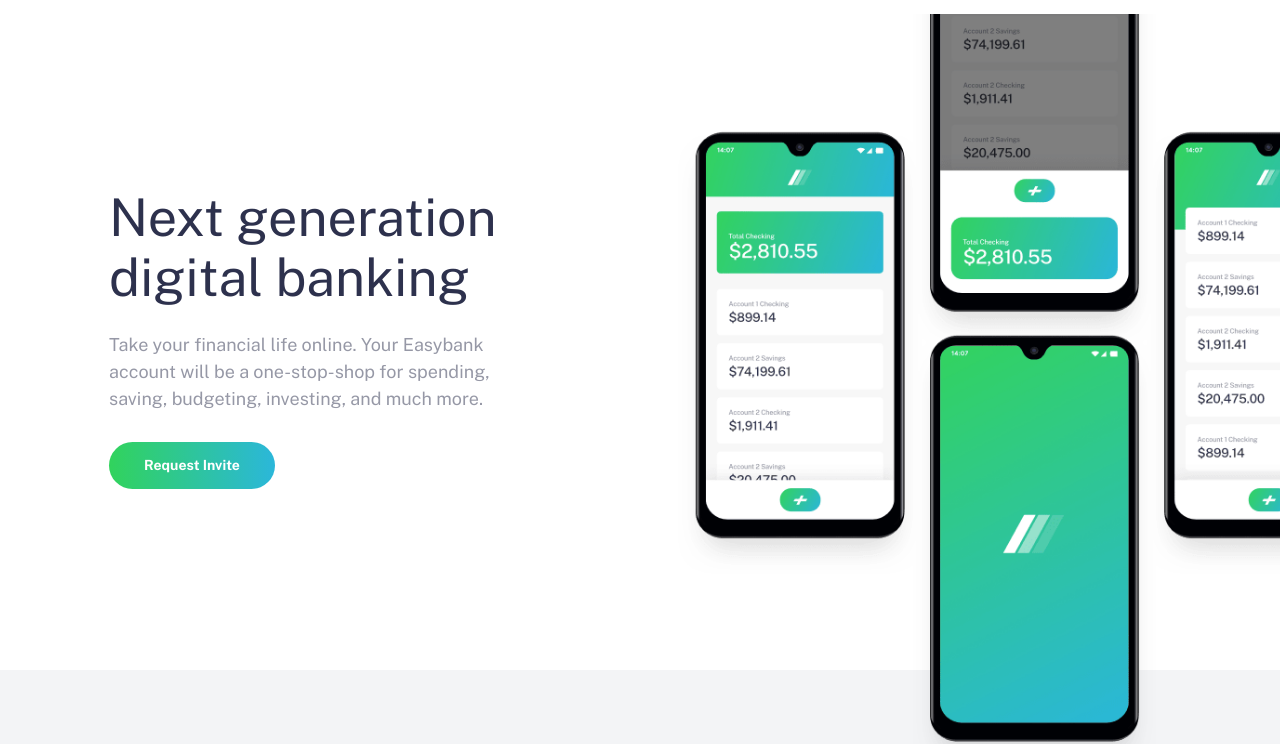
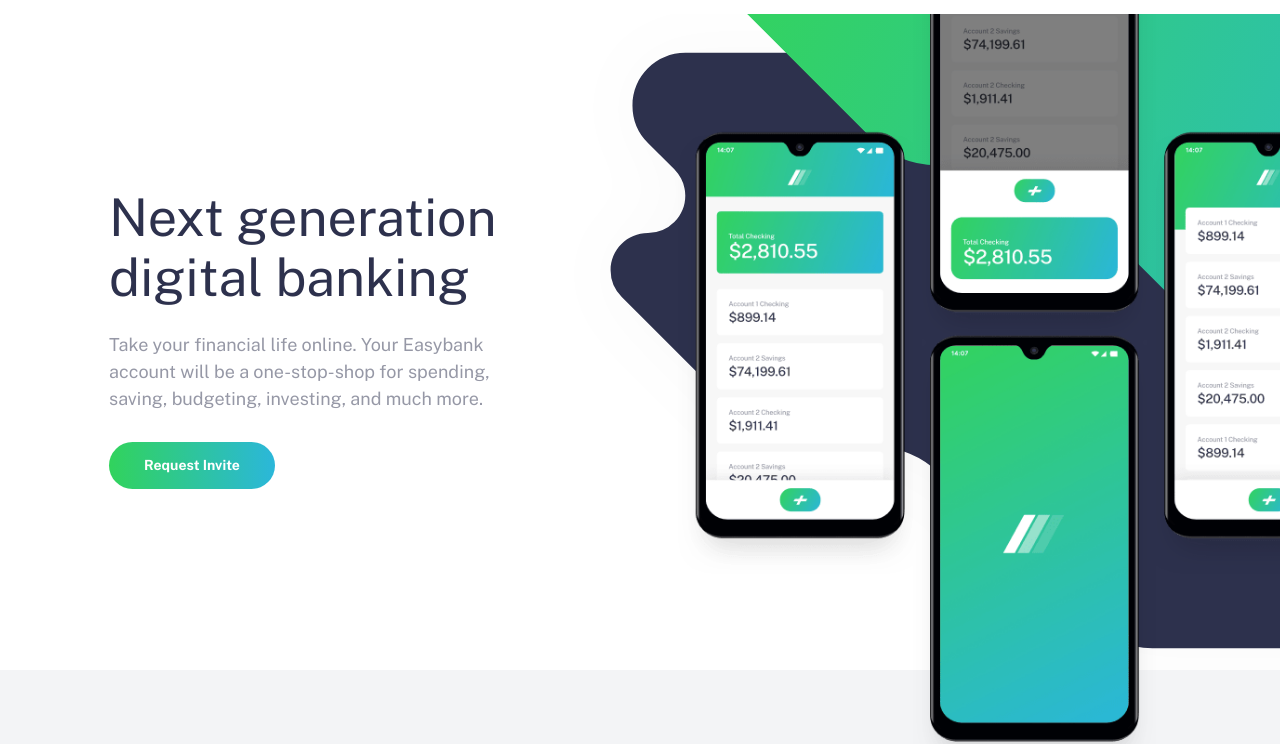
Before and after one commit to MohamedAridah/frontendmentor_easybank-landing-page, a plain HTML site: page index.html in a window 1280 px wide. Shown: the part 67-811 px from the top of the page. Drawn offline with nearby package versions, Linux system fonts and the light colour scheme; the site is published under a folder, as on GitHub Pages, so addresses that start at the root find nothing.

Commit message:
correct `.hero-image` image path

```diff
--- a/css/main.css
+++ b/css/main.css
@@ -285,7 +285,7 @@
 
 .hero .hero-image {
   position: relative;
-  background: url(/images/bg-intro-mobile.svg) no-repeat center/cover;
+  background: url(../images/bg-intro-mobile.svg) no-repeat center/cover;
   min-height: 17.5rem;
 }
 
@@ -308,7 +308,7 @@
     position: absolute;
     height: 100%;
     width: 150%;
-    background: url(/images/bg-intro-desktop.svg) no-repeat -5% 83%/122%;
+    background: url(../images/bg-intro-desktop.svg) no-repeat -5% 83%/122%;
   }
 }
 
```
